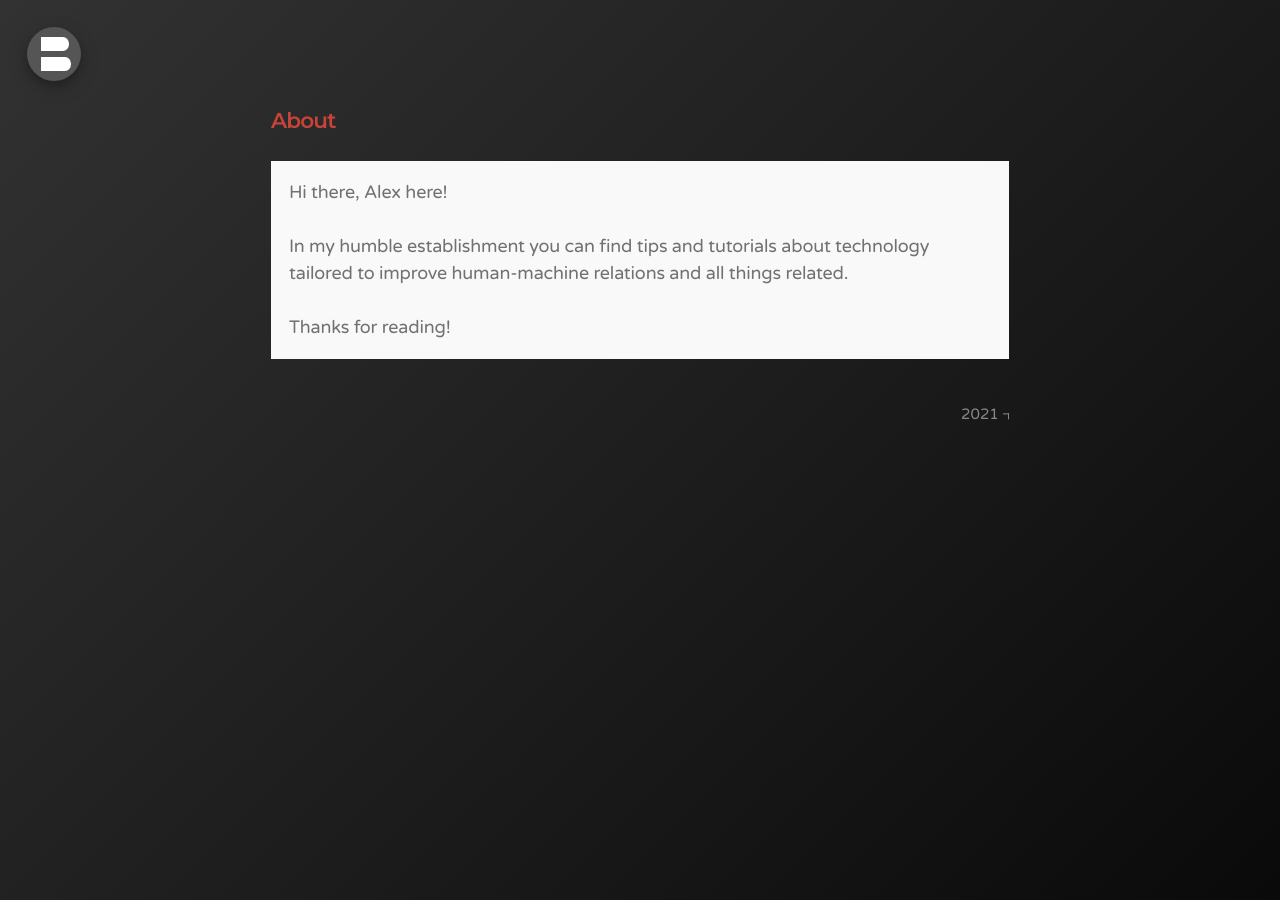
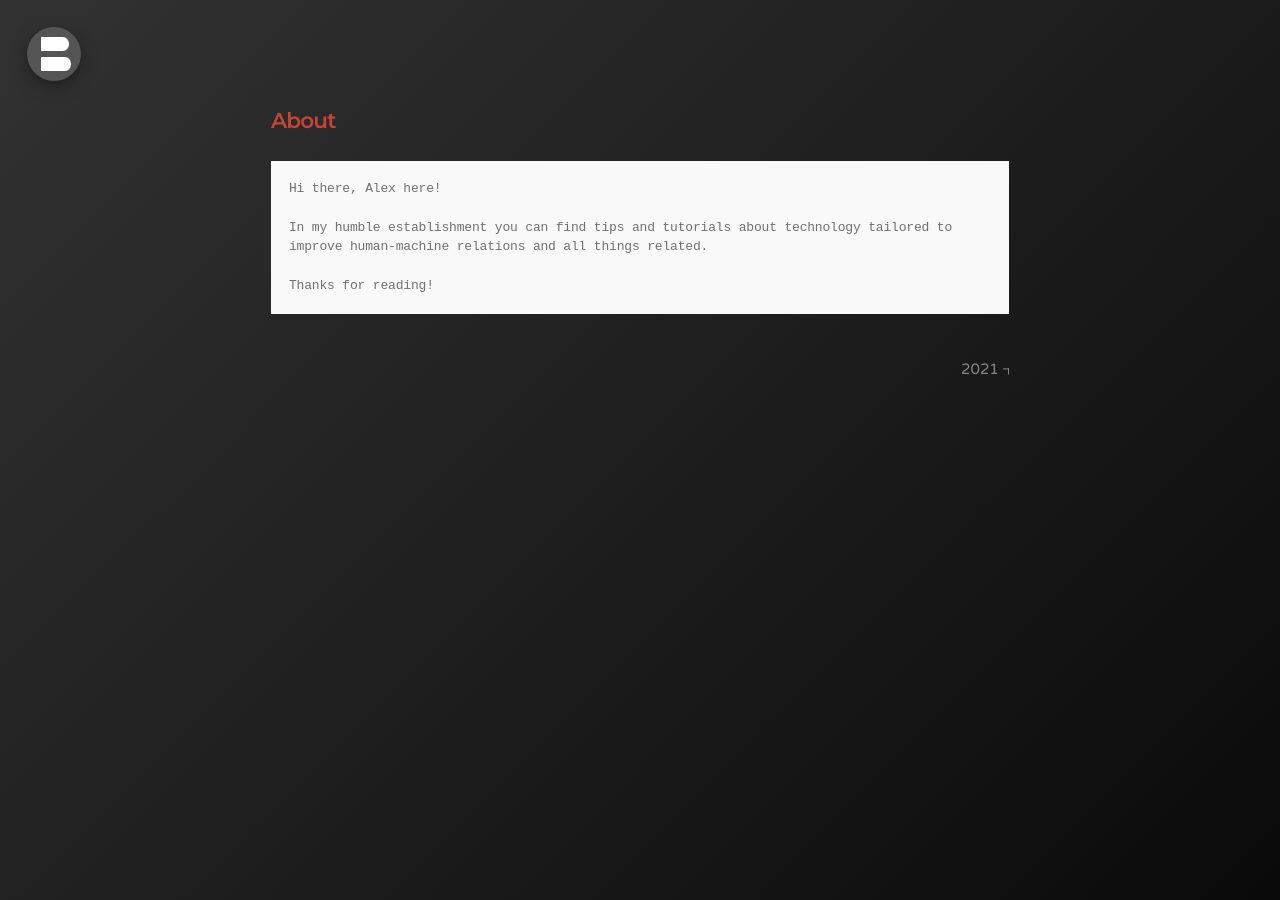
Before and after one commit to bonina/bonina.github.io, a Jekyll site: the page built from about.md, in a window 1280 px wide. Built offline with Jekyll 4.4.1, drawn with Linux system fonts in a browser that asks for light colours.

Commit message:
Update _message.scss

```diff
--- a/_sass/_message.scss
+++ b/_sass/_message.scss
@@ -13,4 +13,6 @@
   //word-wrap: break-word;
   //flex-wrap: wrap;
   //white-space:normal;
+  font-size:small;
+  font-family: "Courier New", monospace;
 }
```
